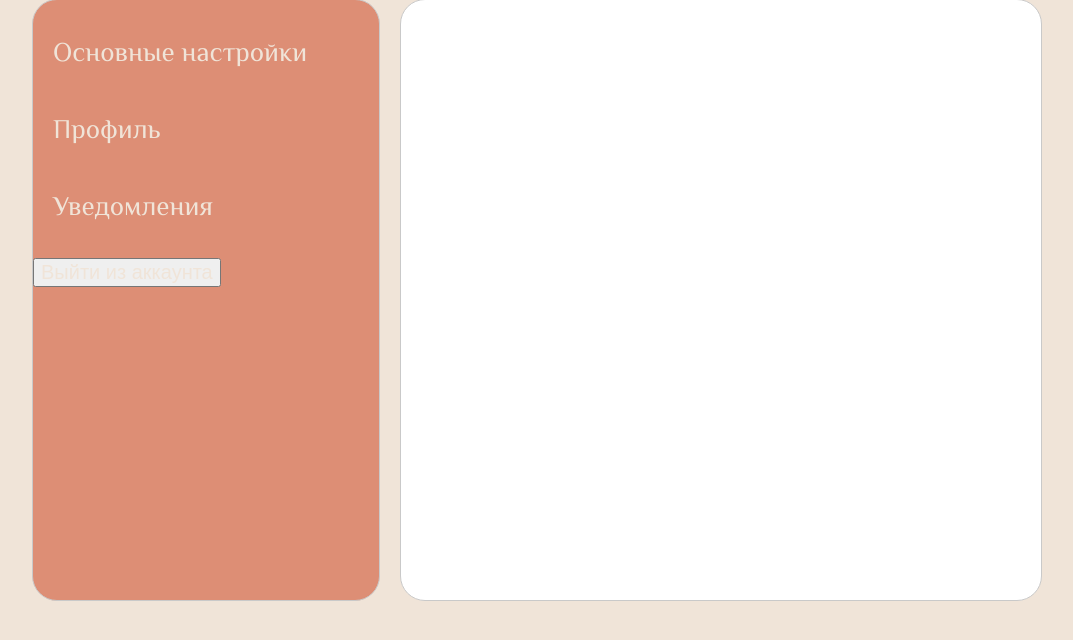
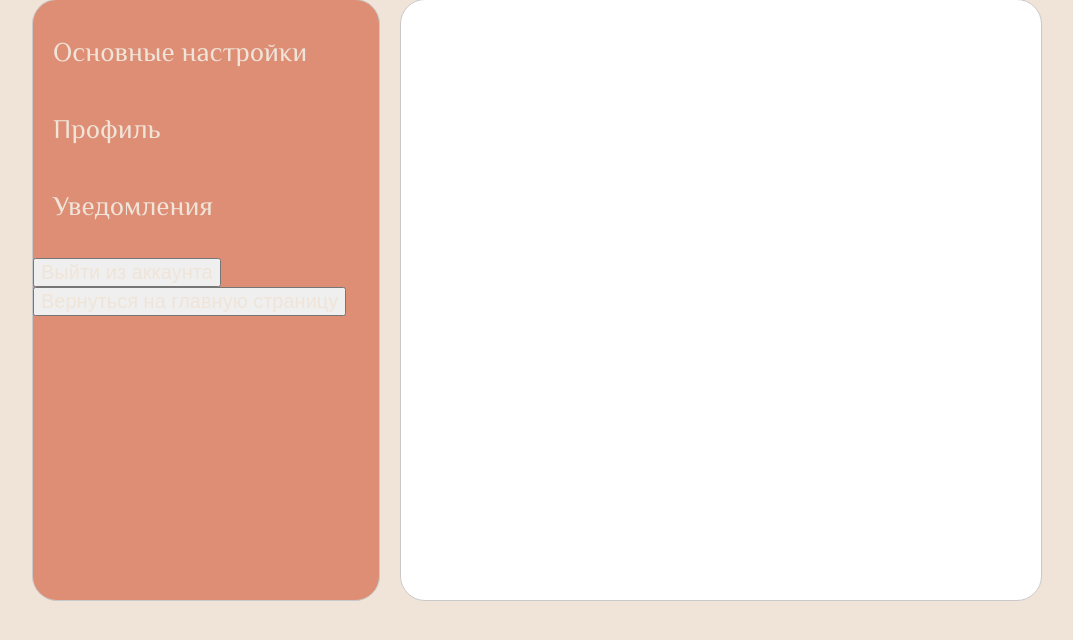
Before and after one commit to svjskhntrfk/Project_AlmostNotion_DeepPython, a FastAPI app: page /profile/main_page/profile/1 in a window 1280 px wide. Shown: the part 133-773 px from the top of the page, without its empty margins (118-1191 px from the left). Run offline with FastAPI, Linux system fonts and the light colour scheme; parts of the project's set-up code (start-up, migrations or seed data) failed here and were passed over; some libraries are stand-ins or nearby versions.

Commit message:
button_to_main_page

```diff
--- a/templates/profile.html
+++ b/templates/profile.html
@@ -25,6 +25,7 @@
                     <p class="s2"><a href="">Профиль</a></p>
                     <p class="s3"><a href="">Уведомления</a></p>
                     <button class="back_to_landing" style="font-size: 20px;"><a href="/">Выйти из аккаунта</a></button>
+                    <button class="back_to_landing" style="font-size: 20px;"><a href="/main_page/{{user_id}}">Вернуться на главную страницу</a></button>
                 </div>
                 <div class="info">
 
```
